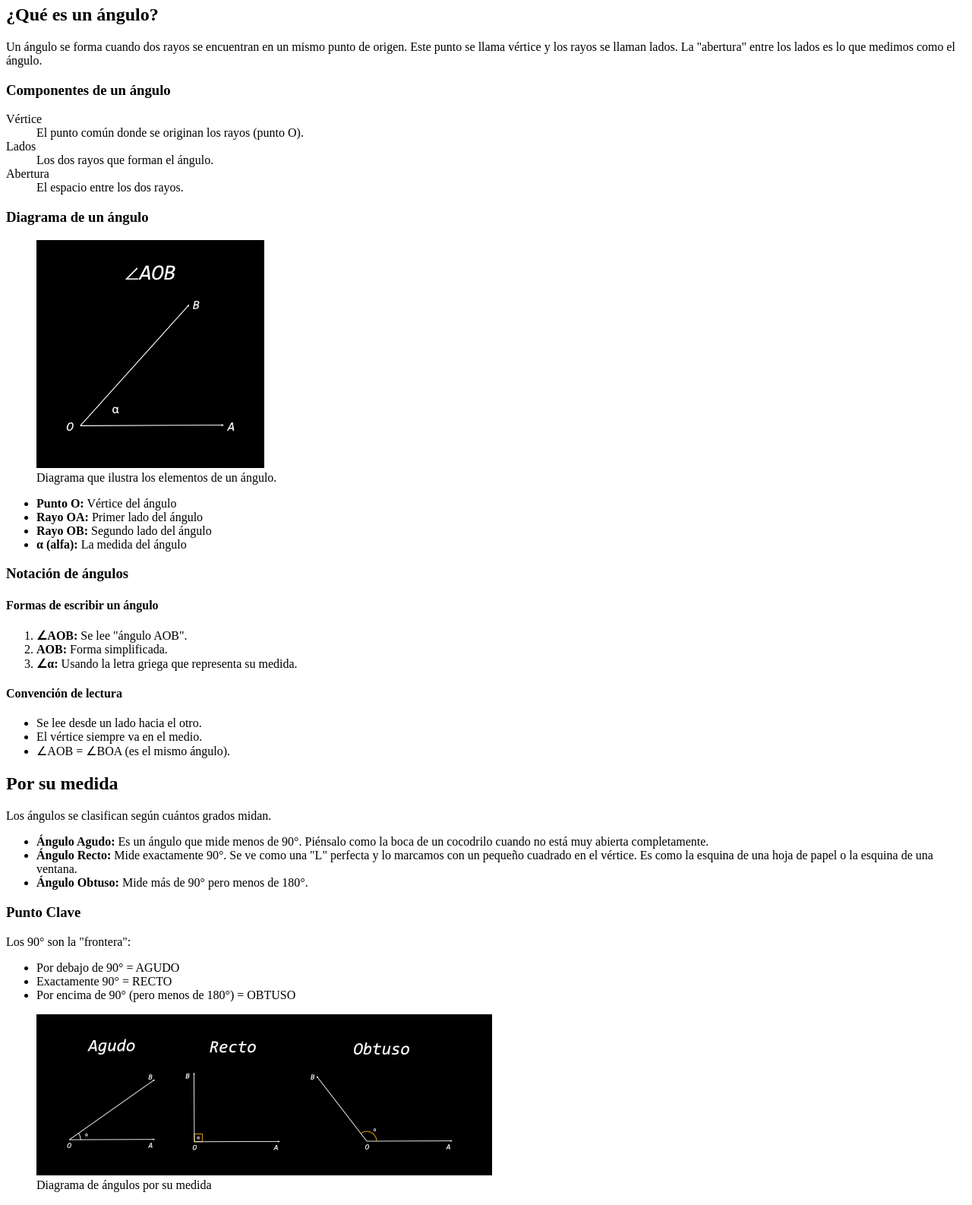
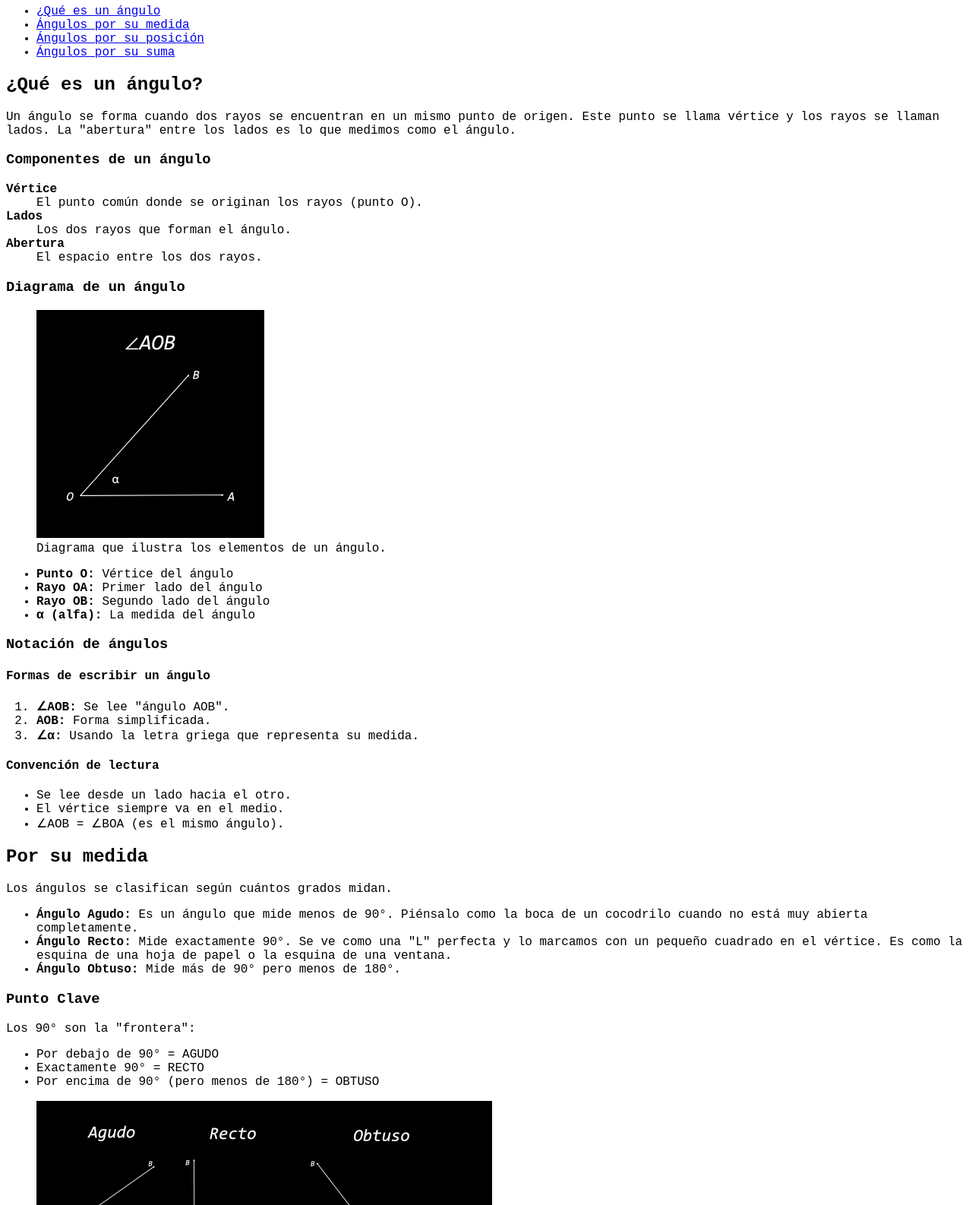
Before and after one commit to wdanisofi/wiki-geo, a plain HTML site: page index.html in a window 1280 px wide. Shown: the part 74-1660 px from the top of the page at 76% size. Drawn offline with Linux system fonts and the light colour scheme.

Commit message:
[FEAT] Add navbar and CSS styles

```diff
--- /dev/null
+++ b/css/style.css
@@ -0,0 +1,8 @@
+body {
+  font-family: 'Courier New', Courier, monospace;
+}
+
+h1 {
+  color: #09f;
+  background-color: #f2f2f2;
+}
--- a/index.html
+++ b/index.html
@@ -3,12 +3,23 @@
   <head>
     <meta charset="UTF-8" />
     <meta name="viewport" content="width=device-width, initial-scale=1.0" />
+    <link rel="stylesheet" href="./css/style.css" />
     <title>Ángulos Geométricos</title>
   </head>
 
   <body>
     <header>
       <h1>Ángulos Geométricos</h1>
+      <nav>
+        <ul>
+          <li><a href="#que-es-un-angulo">¿Qué es un ángulo</a></li>
+          <li><a href="#angulos-por-su-medida">Ángulos por su medida</a></li>
+          <li>
+            <a href="#angulos-por-su-posicion">Ángulos por su posición</a>
+          </li>
+          <li><a href="#angulos-por-su-suma">Ángulos por su suma</a></li>
+        </ul>
+      </nav>
     </header>
 
     <main>
@@ -22,11 +33,11 @@
 
         <h3>Componentes de un ángulo</h3>
         <dl>
-          <dt>Vértice</dt>
+          <dt><b>Vértice</b></dt>
           <dd>El punto común donde se originan los rayos (punto O).</dd>
-          <dt>Lados</dt>
+          <dt><b>Lados</b></dt>
           <dd>Los dos rayos que forman el ángulo.</dd>
-          <dt>Abertura</dt>
+          <dt><b>Abertura</b></dt>
           <dd>El espacio entre los dos rayos.</dd>
         </dl>
 
@@ -70,8 +81,8 @@
         </ul>
       </section>
 
-      <section>
-        <h2>Por su medida</h2>
+      <section aria-labelledby="angulos-por-su-medida">
+        <h2 id="angulos-por-su-medida">Por su medida</h2>
         <p>Los ángulos se clasifican según cuántos grados midan.</p>
         <ul>
           <li>
@@ -106,8 +117,8 @@
         </figure>
       </section>
 
-      <section>
-        <h2>Por su posición</h2>
+      <section aria-labelledby="angulos-por-su-posicion">
+        <h2 id="angulos-por-su-posicion">Por su posición</h2>
         <p>Aquí es donde vemos cómo se relacionan los ángulos entre sí.</p>
         <ul>
           <li>
@@ -132,11 +143,11 @@
             src="./assets/img/angulos_por_su_posicion.png"
             alt="Diagrama que muestra la clasificación de los ángulos por su posición"
           />
+          <figcaption>Clasificación de los ángulos por su posición</figcaption>
         </figure>
-        <figcaption>Clasificación de los ángulos por su posición</figcaption>
       </section>
-      <section>
-        <h2>Por su suma</h2>
+      <section aria-labelledby="angulos-por-su-suma">
+        <h2 id="angulos-por-su-suma">Por su suma</h2>
         <h3>Ángulos complementarios</h3>
         <ul>
           <li>Son <b>dos ángulos</b> cuya suma es <b>90°</b>.</li>
@@ -160,6 +171,7 @@
             👉 Ejemplo: un ángulo de 110° y otro de 70° → juntos suman 180°.
           </li>
         </ul>
+
         <p>📌 Importante:</p>
         <ul>
           <li>
@@ -172,14 +184,15 @@
           </li>
           <li>Pero si lo están, se llaman además <b>adyacentes</b>.</li>
         </ul>
+
         <figure>
           <img
             src="./assets/img/angulos_por_su_suma.png"
             loading="lazy"
             alt="Diagrama que muestra la clasificación de los ángulos por su suma"
           />
+          <figcaption>Clasificación de los ángulos por su suma</figcaption>
         </figure>
-        <figcaption>Clasificación de los ángulos por su suma</figcaption>
       </section>
     </main>
   </body>
```
